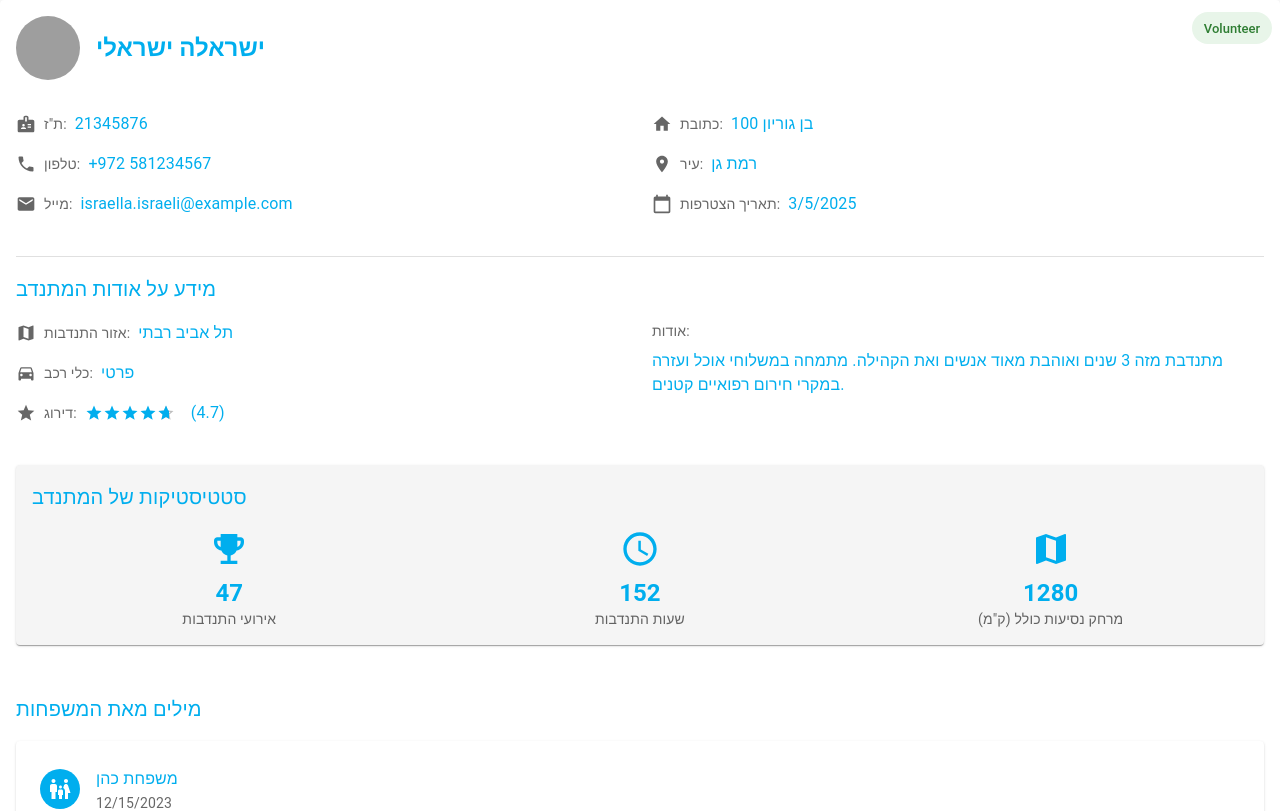
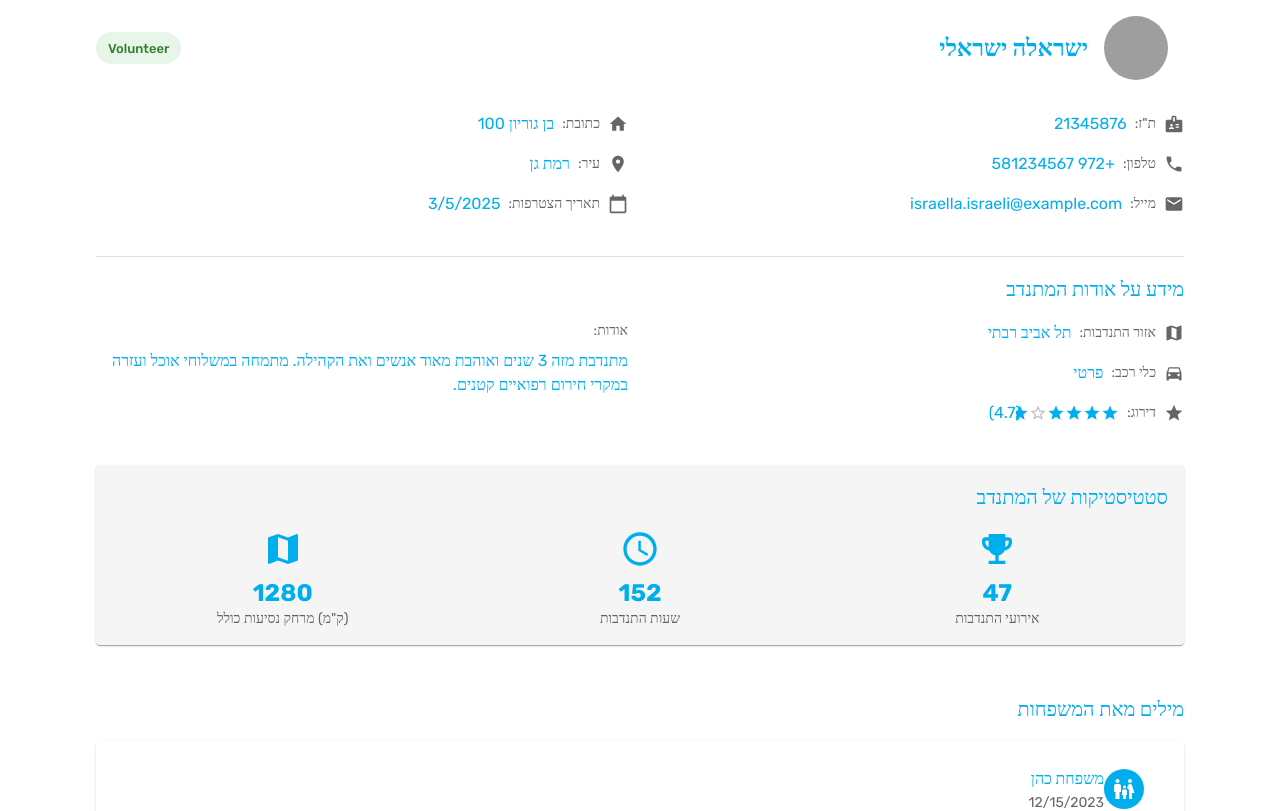
Before and after one commit to Hackaton-Yad-Tamar/Front, a React (Vite) app: page / in a window 1280 px wide. Shown: the top 811 px of the page. Built offline with nearby package versions, Linux system fonts and the light colour scheme; grey boxes are pictures that could not be loaded.

Commit message:
Update: Add rubik font

```diff
--- a/index.html
+++ b/index.html
@@ -2,9 +2,19 @@
 <html lang="en">
   <head>
     <meta charset="UTF-8" />
-    <link rel="icon" type="image/svg+xml" href="https://yadtamar.org.il/wp-content/uploads/2020/05/menu-logo-small.png" />
+    <link
+      rel="icon"
+      type="image/svg+xml"
+      href="https://yadtamar.org.il/wp-content/uploads/2020/05/menu-logo-small.png"
+    />
     <meta name="viewport" content="width=device-width, initial-scale=1.0" />
     <title>עמותת יד תמר</title>
+    <link rel="preconnect" href="https://fonts.googleapis.com" />
+    <link rel="preconnect" href="https://fonts.gstatic.com" crossorigin />
+    <link
+      href="https://fonts.googleapis.com/css2?family=Rubik:ital,wght@0,300..900;1,300..900&display=swap"
+      rel="stylesheet"
+    />
   </head>
   <body>
     <div id="root"></div>
--- /dev/null
+++ b/src/theme.tsx
@@ -0,0 +1,9 @@
+import { createTheme } from "@mui/material";
+
+const theme = createTheme({
+  typography: {
+    fontFamily: "Rubik",
+  },
+});
+
+export default theme;
--- a/src/views/ProfileView/ProfileCard.tsx
+++ b/src/views/ProfileView/ProfileCard.tsx
@@ -75,7 +75,7 @@ export function ProfileCard({ user }: ProfileCardProps) {
   };
 
   return (
-    <Card elevation={3}>
+    <Card elevation={0}>
       <CardHeader
         avatar={
           <Avatar src={user.profilePicture || undefined} sx={{ width: 64, height: 64 }}>
@@ -97,6 +97,16 @@ export function ProfileCard({ user }: ProfileCardProps) {
             }}
           />
         }
+        sx={{
+          gap: "1rem",
+        }}
+        slotProps={{
+          action: {
+            sx: {
+              alignSelf: "center",
+            },
+          },
+        }}
       />
       <CardContent>
         <Grid container spacing={3}>
@@ -278,7 +288,7 @@ export function ProfileCard({ user }: ProfileCardProps) {
                             {user.stats.distanceTravelled}
                           </Typography>
                           <Typography variant="body2" color="text.secondary">
-                             (ק"מ) מרחק נסיעות כולל
+                            (ק"מ) מרחק נסיעות כולל
                           </Typography>
                         </Box>
                       </Grid>
@@ -366,7 +376,7 @@ export function ProfileCard({ user }: ProfileCardProps) {
                           sx={{ color: "#00AEEE" }}
                         >
                           הבא
-                          <KeyboardArrowRight />
+                          <KeyboardArrowLeft />
                         </Button>
                       }
                       backButton={
@@ -376,7 +386,7 @@ export function ProfileCard({ user }: ProfileCardProps) {
                           disabled={maxReviews <= 1}
                           sx={{ color: "#00AEEE" }}
                         >
-                          <KeyboardArrowLeft />
+                          <KeyboardArrowRight />
                           הקודם
                         </Button>
                       }
--- a/src/views/ProfileView/ProfileView.tsx
+++ b/src/views/ProfileView/ProfileView.tsx
@@ -20,7 +20,16 @@ function ProfileView({ user }: ProfileViewProps) {
   };
 
   return (
-    <Box sx={{ display: "flex", flexDirection: "column", gap: 2 }}>
+    <Box
+      sx={{
+        display: "flex",
+        flexDirection: "column",
+        gap: 2,
+        direction: "rtl",
+        paddingInline: "5rem",
+      }}
+
+    >
       {isEditing ? (
         <ProfileForm user={userData} onSave={handleSave} onCancel={() => setIsEditing(false)} />
       ) : (
```
Also changed, not shown: src/App.tsx (+15 -10 lines).
